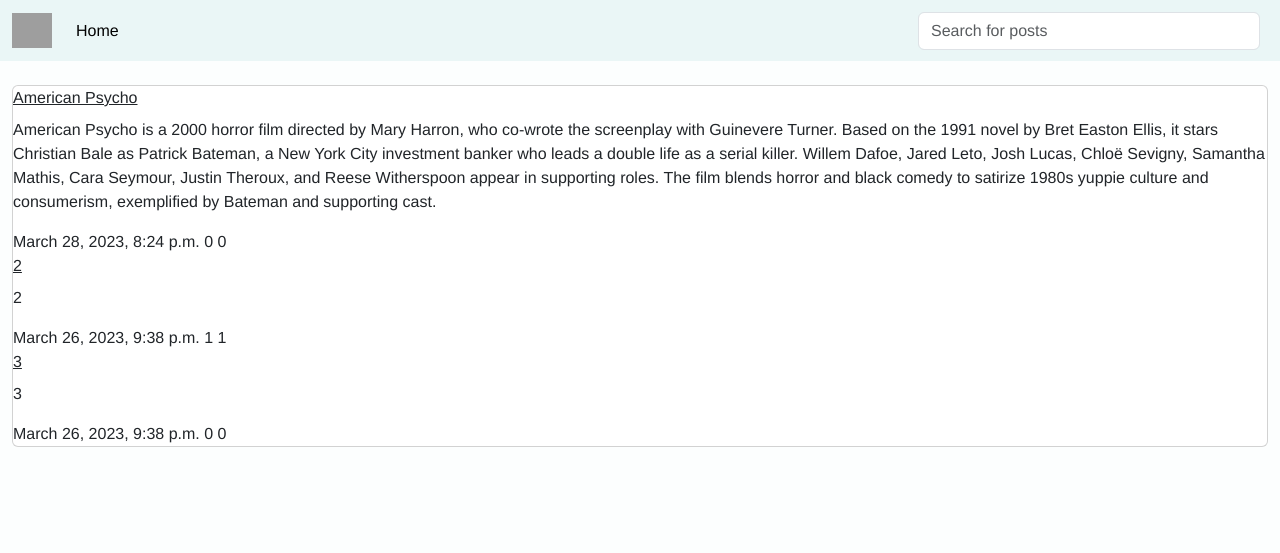
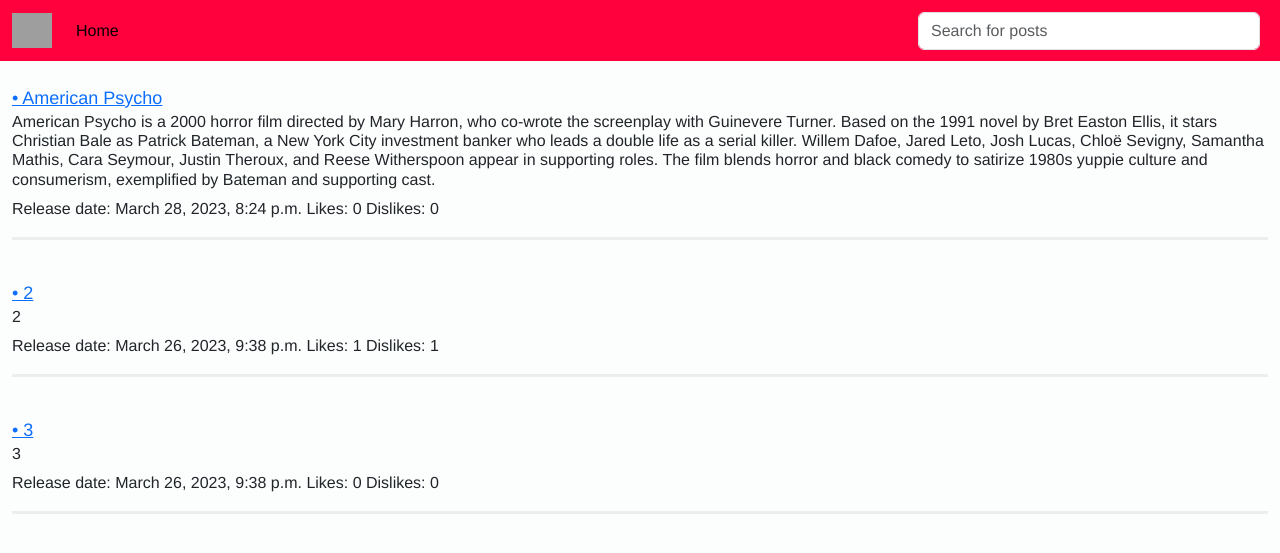
Before and after one commit to benjamincristian/project, a Django app: page /all_posts/ in a window 1280 px wide. Shown: the top 553 px of the page. Run offline with Django 4.2, Linux system fonts and the light colour scheme; data comes from the database, SQL or seed files in the repository; both versions use the stored data as it was after the commit; some libraries are stand-ins or nearby versions; grey boxes are pictures that could not be loaded.

Commit message:
V17 / Improvements made to the HTML pages

```diff
--- a/templates/navbar.html
+++ b/templates/navbar.html
@@ -1,4 +1,4 @@
-<nav class="navbar navbar-expand-lg" style="background-color: #eaf6f6">
+<nav class="navbar navbar-expand-lg" style="background-color: #FF013C">
     <div class="container-fluid">
         <img class="navbar-brand"
              src="https://external-content.duckduckgo.com/iu/?u=http%3A%2F%2Fclipart-library.com%2Fimages_k%2Fbears-logo-transparent%2Fbears-logo-transparent-8.png&f=1&nofb=1&ipt=9b6f724f443e20de8c7bcab7ae8802b0dc1c161da96e5839c84b3e390552ac47&ipo=images"
--- a/templates/post/list_of_post.html
+++ b/templates/post/list_of_post.html
@@ -3,36 +3,21 @@
 {% block title %} Details {% endblock %}
 
 {% block content %}
-    <br>
     <div class="container-fluid">
         <div class="row">
-            <div>
-                <div class="card">
-                    {% for post in all_posts %}
-
-
-
-                            <a href="{% url 'detail-blog' post.id %}" class="card-title">{{ post.title }}</a>
-                        {% if post.description %}
-                            <p>{{ post.small_description }}</p>
-                        {% else %}
-                            No description
-                        {% endif %}
-                        {{ post.created_on }}
-                        {{ post.total_like }}
-                        {{ post.total_dislike }}
-{#                            <a href="{% url 'home' %}" class="btn btn-primary">Cancel</a>#}
-{#                            <a href="{% url 'update-blog' post.id %}" class="btn btn-primary">Update</a>#}
-{#                            <a href="{% url 'delete-blog' post.id %}" class="btn btn-primary">Delete</a>#}
-
-
-
-
-
-                    {% endfor %}
-                </div>
+            <div class="">
+                {% for post in all_posts %}
+                    <br>
+                    <a href="{% url 'detail-blog' post.id %}" style="font-size: large">• {{ post.title }}</a>
+                    {% if post.description %}
+                        <h6>{{ post.small_description }}</h6>
+                    {% endif %}
+                    Release date: {{ post.created_on }}
+                    Likes: {{ post.total_like }}
+                    Dislikes: {{ post.total_dislike }}
+                     <hr class="solid" style="border-top: 3px solid #bbb;">
+                {% endfor %}
             </div>
         </div>
     </div>
-
 {% endblock %}
```
Also changed, not shown: templates/post/detail_post.html (+5 -20 lines), templates/userextend/detail_user.html (+1 -12 lines), db.sqlite3.
